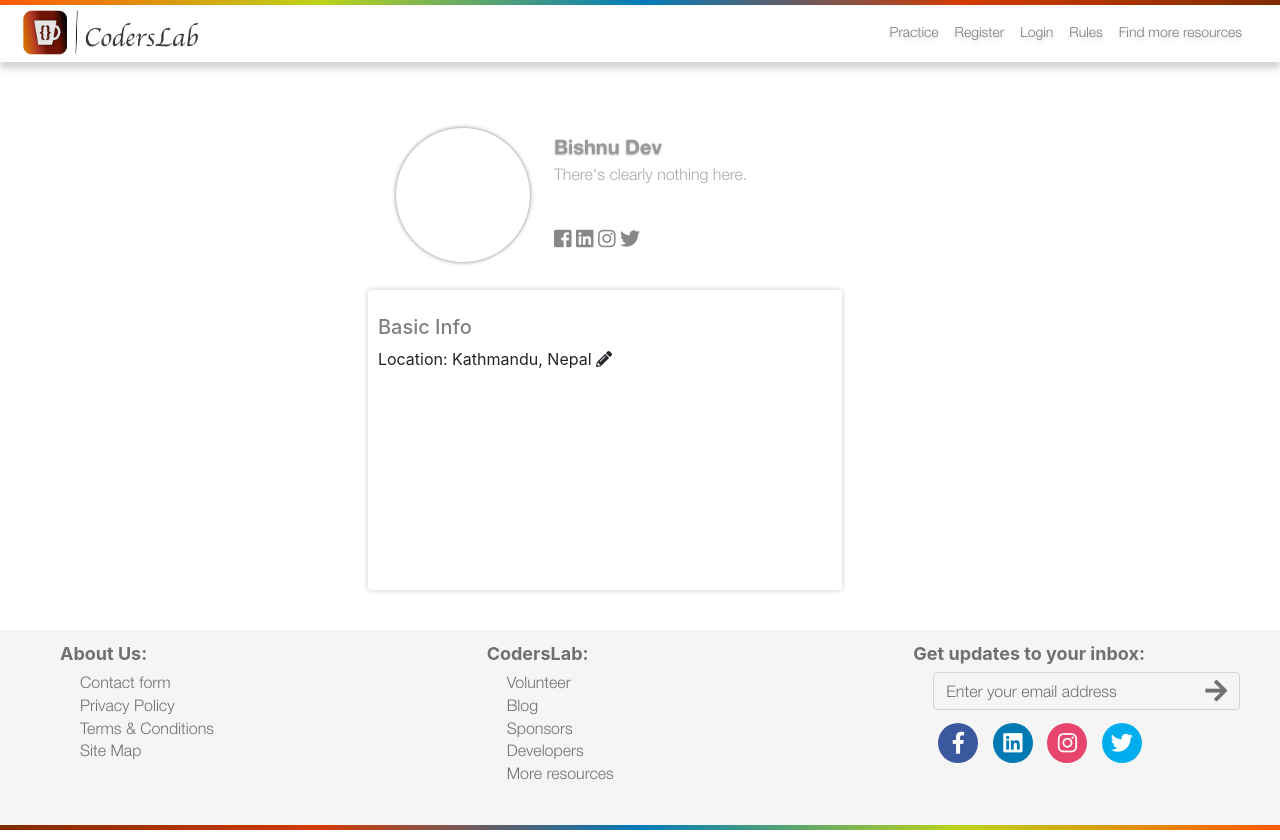
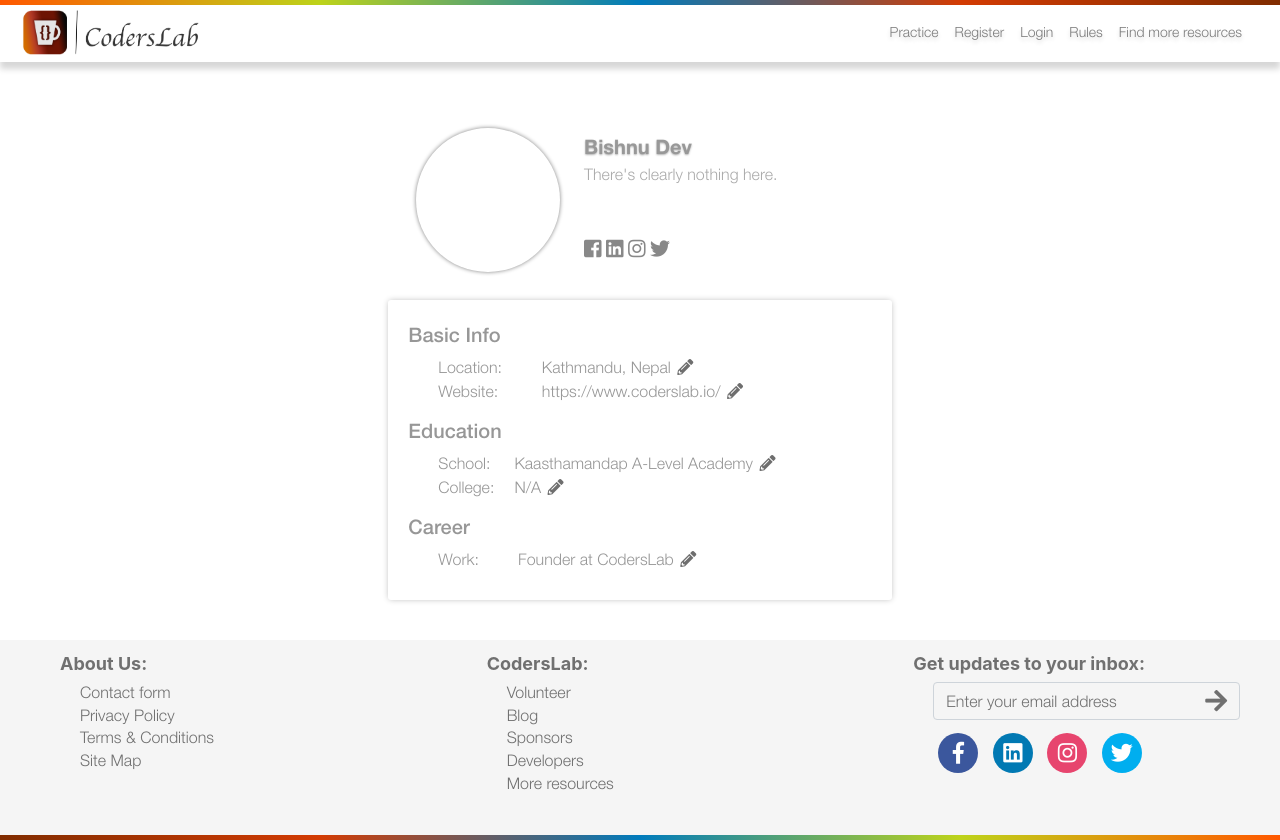
Before and after one commit to bordernone/coderslab, a Django app: page /user/ in a window 1280 px wide. Run offline with Django 3.2, Linux system fonts and the light colour scheme; some libraries are stand-ins or nearby versions.

Commit message:
profile page added

```diff
--- a/static/global/css/main.css
+++ b/static/global/css/main.css
@@ -86,7 +86,6 @@ html, body {
     background-color: white;
     display: flex;
     flex-direction: row;
-    max-width: 1210px;
 }
 
 #bodyWrapper>div {
@@ -706,45 +705,66 @@ html, body {
 }
 
 .profileDisplayWrapper .userIntro .userDisplayPicture {
-    flex:1;
+    flex: 1;
 }
 
-.profileDisplayWrapper .userDisplayPictureContainer{
+.profileDisplayWrapper .userDisplayPictureContainer {
     width: 100%;
     padding-top: 100%;
     position: relative;
     border-radius: 50%;
-    box-shadow: 0px 0px 4px rgb(128,128,128);
+    box-shadow: 0px 0px 4px rgb(128, 128, 128);
 }
 
-.profileDisplayWrapper .userIntro .userIntroDetails{
-    flex:2;
+.profileDisplayWrapper .userIntro .userIntroDetails {
+    flex: 2;
 }
 
-.profileDisplayWrapper .userIntroFullName h5{
+.profileDisplayWrapper .userIntroFullName h5 {
     line-height: 1;
     font-family: HelveticaNeue-Bold;
-    color:rgb(152, 152, 152);
-    text-shadow:0px 1px 2px rgb(178, 178, 178);
+    color: rgb(152, 152, 152);
+    text-shadow: 0px 1px 2px rgb(178, 178, 178);
 }
 
-.profileDisplayWrapper .userIntroDescription{
+.profileDisplayWrapper .userIntroDescription {
     font-family: HelveticaNeue-Light;
-    color:rgb(171, 171, 171);
+    color: rgb(171, 171, 171);
 }
 
-.profileDisplayWrapper .userIntroSocialIcons a{
+.profileDisplayWrapper .userIntroSocialIcons a {
     font-size: 20px;
-    color:rgb(136, 136, 136);
+    color: rgb(136, 136, 136);
 }
 
-.profileDisplayWrapper .userDetails{
+.profileDisplayWrapper .userDetails {
     box-shadow: 0px 0px 6px -1px rgb(178, 178, 178);
     border-radius: 3px;
-    padding:10px;
+    padding: 10px;
+    padding-left: 20px;
+    padding-right: 20px;
 }
 
-.profileDisplayWrapper .userDetailsHeading{
-    color:grey;
-    margin-top:15px;
+.profileDisplayWrapper .userDetailsHeading {
+    color: rgb(151, 151, 151);
+    margin-top: 15px;
+    font-family: HelveticaNeue-Medium;
 }
+
+.profileDisplayWrapper .userDetailsEachItems {
+    padding-left: 30px;
+    color: rgb(151, 151, 151);
+    font-family: HelveticaNeue-Light;
+}
+
+.profileDisplayWrapper .userDetailsEachItems td {
+    color: rgb(151, 151, 151);
+    font-family: HelveticaNeue-Light;
+    padding:0px;
+}
+
+.profileDisplayWrapper .userDetailsEachItems a {
+    color: rgb(110, 110, 110);
+    padding-left: 2px;
+    padding-right: 2px;
+}
--- a/templates/userprofile.html
+++ b/templates/userprofile.html
@@ -35,7 +35,52 @@
                 <div class="userDetailsEach">
                     <h5 class="userDetailsHeading">Basic Info</h5>
                     <div class="userDetailsEachItems">
-                        <span>Location: Kathmandu, Nepal <i class="fas fa-pencil-alt"></i></span>
+                        <table class="table table-borderless">
+                            <tbody>
+                                <tr>
+                                    <td>Location:</td>
+                                    <td>Kathmandu, Nepal <a href="#"><i class="fas fa-pencil-alt"></i></a></td>
+                                </tr>
+                                <tr>
+                                    <td>Website:</td>
+                                    <td>https://www.coderslab.io/ <a href="#"><i class="fas fa-pencil-alt"></i></a></td>
+                                </tr>
+                            </tbody>
+                        </table>
+                    </div>
+                </div>
+
+
+                <div class="userDetailsEach">
+                    <h5 class="userDetailsHeading">Education</h5>
+                    <div class="userDetailsEachItems">
+                        <table class="table table-borderless">
+                            <tbody>
+                                <tr>
+                                    <td>School:</td>
+                                    <td>Kaasthamandap A-Level Academy <a href="#"><i class="fas fa-pencil-alt"></i></a>
+                                    </td>
+                                </tr>
+                                <tr>
+                                    <td>College:</td>
+                                    <td>N/A <a href="#"><i class="fas fa-pencil-alt"></i></a></td>
+                                </tr>
+                            </tbody>
+                        </table>
+                    </div>
+                </div>
+
+                <div class="userDetailsEach">
+                    <h5 class="userDetailsHeading">Career</h5>
+                    <div class="userDetailsEachItems">
+                        <table class="table table-borderless">
+                            <tbody>
+                                <tr>
+                                    <td>Work:</td>
+                                    <td>Founder at CodersLab <a href="#"><i class="fas fa-pencil-alt"></i></a></td>
+                                </tr>
+                            </tbody>
+                        </table>
                     </div>
                 </div>
             </div>
```
